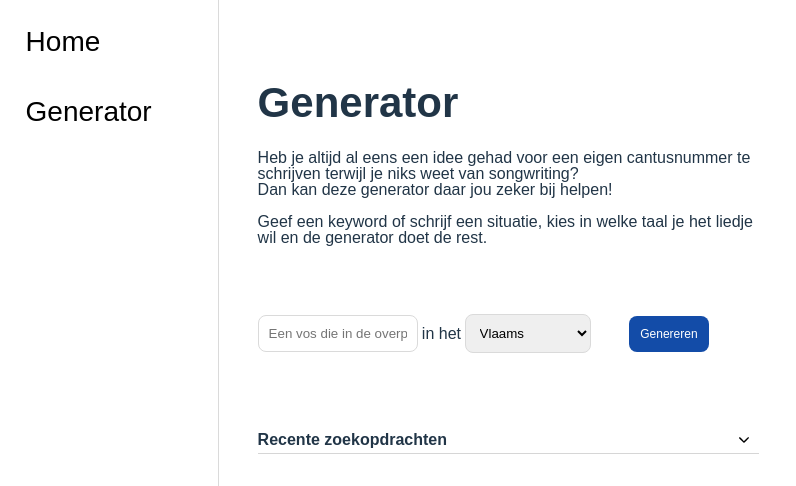
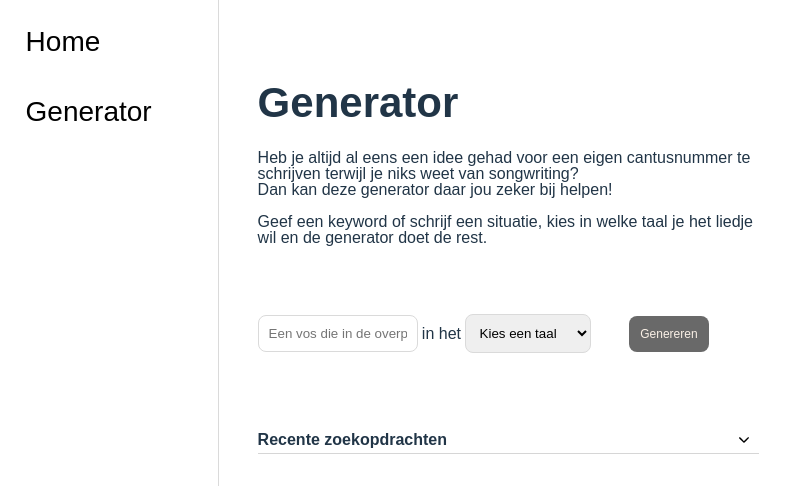
Before and after one commit to Stef-Verniers/BAP, a React (Vite) app in the folder codex/app/: page /generator in a window 1280 px wide. Shown: the top 486 px of the page, without its empty margins (0-796 px from the left). Built offline with nearby package versions, Linux system fonts and the light colour scheme; a web font is replaced by a local one.

Commit message:
Added fix for preview language

```diff
--- a/codex/app/src/components/views/generator/Generator.jsx
+++ b/codex/app/src/components/views/generator/Generator.jsx
@@ -6,12 +6,12 @@ import { ThreeDots } from 'react-loader-spinner'
 const Generator = () => {
 
     const [value, setValue] = useState("")
-    const [isGenerated, setIsGenerated] = useState(false)
     const [message, setMessage] = useState("")
     const [request, setRequest] = useState('')
     const [answer, setAnswer] = useState('')
-    const [taal, setTaal] = useState('Vlaams')
-    const [previewTaal, setPreviewTaal] = useState('')
+    const [taal, setTaal] = useState('')
+    const [preview, setPreview] = useState('');
+
     const talen = [
         'Vlaams',
         'Frans',
@@ -31,7 +31,6 @@ const Generator = () => {
         setRequest(value, taal)
         if (message) {
             setMessage("")
-            setPreviewTaal(taal)
         }
         const options = {
             method: "POST",
@@ -51,11 +50,11 @@ const Generator = () => {
         }
 
         try {
+            setPreview(taal)
             const response =  await fetch(`${import.meta.env.VITE_API_URL}/completions`, options)
             const data = await response.json()
             setMessage(data.choices[0].message)
             setAnswer(data.choices[0].message.content)
-            setIsGenerated(true)
             setValue('')
         } catch (error) {
             console.error(error)
@@ -115,13 +114,16 @@ const Generator = () => {
                             <input type='text' placeholder='Een vos die in de overpoort loopt'  value={value} onChange={(e) => setValue(e.target.value) }/>
                             <span>in het</span>
                             <select value={taal} onChange={(e) => setTaal(e.target.value)}>
-                                {talen.map((item, key) => (
-                                    <option key={key} value={item}>
-                                        {item}
-                                    </option>
-                                ))}
+                            <option hidden value="" disabled>
+                                Kies een taal
+                            </option>
+                            {talen.map((item, key) => (
+                                <option key={key} value={item}>
+                                {item}
+                                </option>
+                            ))}
                             </select>
-                            <button type='submit' id='submit' onClick={getMessages} className='button-1'>Genereren</button>
+                            <button type='submit' id='submit' onClick={getMessages} className={`button-1`} disabled={ taal ? false : true } >Genereren</button>
                         </form>
                     </section>
                     <section className='generator-list'>
@@ -135,7 +137,7 @@ const Generator = () => {
                     </section>
                     <section className='generator-answer' id='answer' style={{ display: request ? 'block' : 'none' }}>
                         <div className="request">
-                            <strong><p>{`${request} (${previewTaal})`}</p></strong>
+                            <strong><p>{`${request} (${preview})`}</p></strong>
                         </div>
                         { waitingForAnswer() }
                     </section>
--- a/codex/app/src/components/views/generator/generator.css
+++ b/codex/app/src/components/views/generator/generator.css
@@ -180,6 +180,12 @@ select {
 .closed {
     transform: rotateX(0deg);
     transition: all 0.1s ease;
+}
+
+button:disabled {
+    background-color: dimgrey;
+    color: linen;
+    opacity: 1;
 }
 
 @media screen and (min-width: 769px) {
--- a/codex/app/src/components/views/welcome/Welcome.jsx
+++ b/codex/app/src/components/views/welcome/Welcome.jsx
@@ -30,11 +30,11 @@ const Welcome = () => {
                 </p>
             </div>
             <div className="welcome-hero" style={{ display: currentWidth < 1201 ? 'none' : 'flex' }}>
+            <picture>
                 <div className="hero-image">
-                    <picture>
                         <img src={Hero} />
-                    </picture>
                 </div>
+            </picture>
             </div>
         </section>
         </>
```
